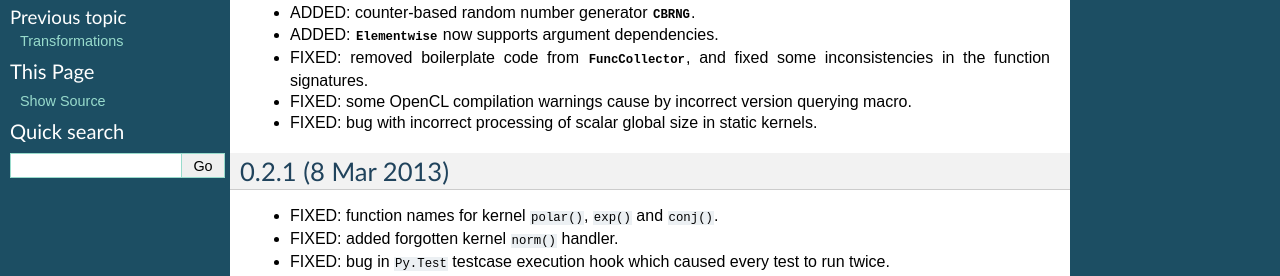
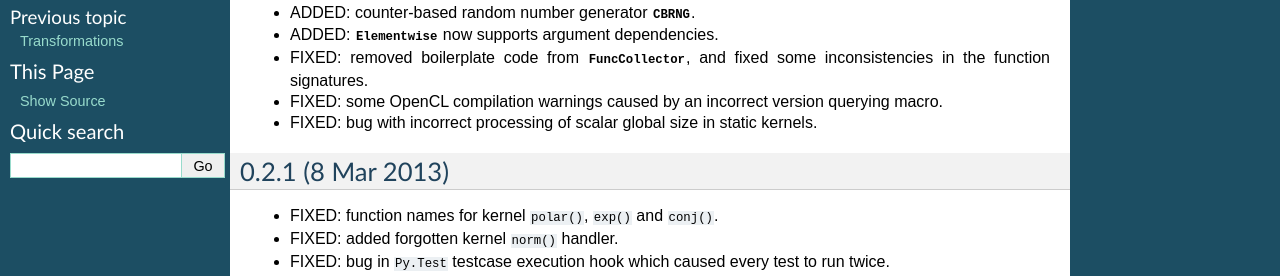
Before and after one commit to fjarri/reikna, a Sphinx documentation site: the page built from doc/source/history.rst, in a window 1280 px wide. Shown: the part 190-466 px from the top of the page. Built offline with Sphinx 7.4.7, drawn with Linux system fonts in a browser that asks for light colours.

Commit message:
doc/history: fixed a typo

```diff
--- a/doc/source/history.rst
+++ b/doc/source/history.rst
@@ -17,7 +17,7 @@ Release history
 * FIXED: removed boilerplate code from :py:class:`~reikna.cluda.kernel.FuncCollector`,
   and fixed some inconsistencies in the function signatures.
 
-* FIXED: some OpenCL compilation warnings cause by incorrect version querying macro.
+* FIXED: some OpenCL compilation warnings caused by an incorrect version querying macro.
 
 * FIXED: bug with incorrect processing of scalar global size in static kernels.
 
```
